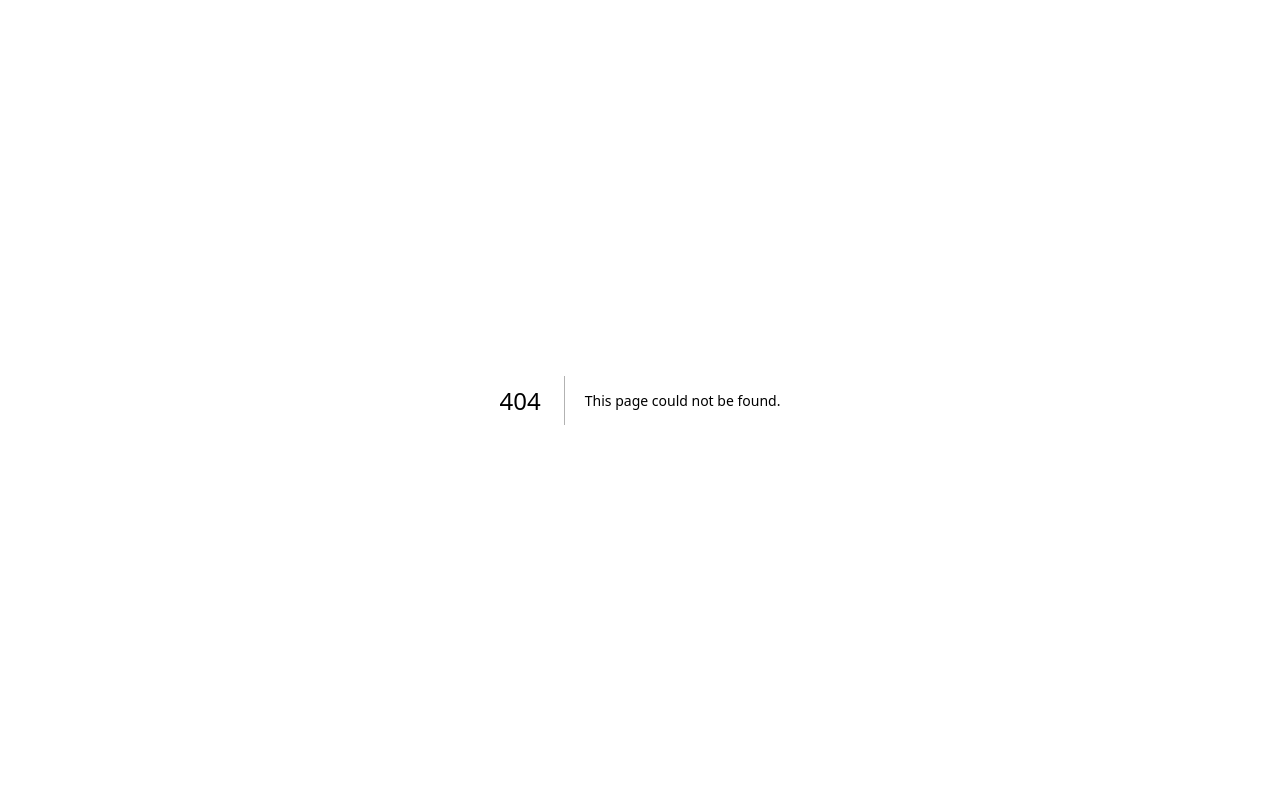
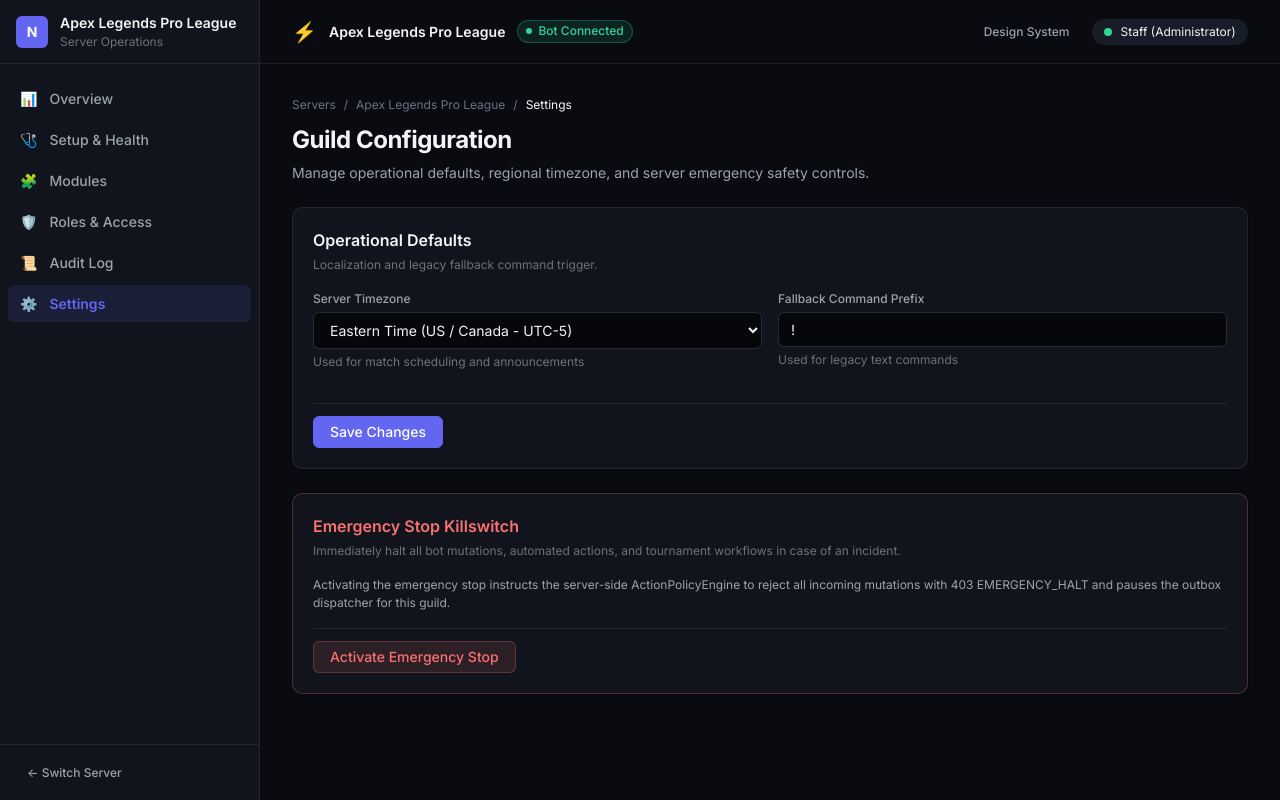
Before and after one commit to Gopal2006/gaming-discord-platform, a Next.js app in the folder apps/web/: page /guilds/1/settings in a window 1280 px wide. Before the commit this address had no page. Built offline with nearby package versions, Linux system fonts and the light colour scheme.

Commit message:
feat(web): implement guild settings page with emergency stop killswitch control

```diff
--- /dev/null
+++ b/apps/web/src/app/guilds/[guildId]/settings/page.tsx
@@ -0,0 +1,211 @@
+"use client";
+
+import React, { useState } from "react";
+import Link from "next/link";
+import { useParams } from "next/navigation";
+import {
+  Card,
+  CardHeader,
+  CardTitle,
+  CardDescription,
+  CardContent,
+  CardFooter,
+  Button,
+  Input,
+  Select,
+  FormGroup,
+  Alert,
+  Dialog,
+} from "@nexus/ui";
+import { MOCK_GUILDS } from "../../../../lib/api";
+
+export default function SettingsPage() {
+  const params = useParams();
+  const guildId = (params?.guildId as string) || "123456789012345678";
+  const guild = MOCK_GUILDS.find((g) => g.id === guildId) || MOCK_GUILDS[0];
+
+  const [timezone, setTimezone] = useState("America/New_York");
+  const [prefix, setPrefix] = useState("!");
+  const [saveSuccess, setSaveSuccess] = useState(false);
+  const [emergencyActive, setEmergencyActive] = useState(false);
+  const [emergencyModalOpen, setEmergencyModalOpen] = useState(false);
+
+  const handleSave = (e: React.FormEvent) => {
+    e.preventDefault();
+    setSaveSuccess(true);
+    setTimeout(() => setSaveSuccess(false), 3000);
+  };
+
+  const toggleEmergency = () => {
+    setEmergencyActive(!emergencyActive);
+    setEmergencyModalOpen(false);
+  };
+
+  return (
+    <div>
+      <div className="nexus-breadcrumbs">
+        <Link href="/">Servers</Link>
+        <span>/</span>
+        <span>{guild?.name}</span>
+        <span>/</span>
+        <span style={{ color: "var(--text-primary)" }}>Settings</span>
+      </div>
+
+      <div className="nexus-page-header">
+        <div>
+          <h1 className="nexus-page-title">Guild Configuration</h1>
+          <p className="nexus-page-desc">
+            Manage operational defaults, regional timezone, and server emergency
+            safety controls.
+          </p>
+        </div>
+      </div>
+
+      {saveSuccess && (
+        <Alert status="success" title="Settings Saved">
+          Guild operational settings updated successfully.
+        </Alert>
+      )}
+
+      {emergencyActive && (
+        <Alert status="danger" title="EMERGENCY LOCKDOWN ACTIVE">
+          All mutations, broadcasts, and automated worker jobs for this guild
+          are suspended.
+        </Alert>
+      )}
+
+      <div
+        style={{
+          display: "flex",
+          flexDirection: "column",
+          gap: "var(--space-6)",
+        }}
+      >
+        {/* Core Settings Form */}
+        <Card>
+          <form onSubmit={handleSave}>
+            <CardHeader>
+              <CardTitle>Operational Defaults</CardTitle>
+              <CardDescription>
+                Localization and legacy fallback command trigger.
+              </CardDescription>
+            </CardHeader>
+            <CardContent>
+              <div
+                className="nexus-grid nexus-grid--cols-2"
+                style={{ gap: "var(--space-4)" }}
+              >
+                <FormGroup
+                  label="Server Timezone"
+                  hint="Used for match scheduling and announcements"
+                >
+                  <Select
+                    value={timezone}
+                    onChange={(e) => setTimezone(e.target.value)}
+                  >
+                    <option value="America/New_York">
+                      Eastern Time (US / Canada - UTC-5)
+                    </option>
+                    <option value="America/Los_Angeles">
+                      Pacific Time (US / Canada - UTC-8)
+                    </option>
+                    <option value="Europe/London">London / GMT (UTC+0)</option>
+                    <option value="Europe/Berlin">
+                      Central European Time (UTC+1)
+                    </option>
+                    <option value="Asia/Tokyo">
+                      Japan Standard Time (UTC+9)
+                    </option>
+                  </Select>
+                </FormGroup>
+
+                <FormGroup
+                  label="Fallback Command Prefix"
+                  hint="Used for legacy text commands"
+                >
+                  <Input
+                    value={prefix}
+                    onChange={(e) => setPrefix(e.target.value)}
+                    maxLength={3}
+                  />
+                </FormGroup>
+              </div>
+            </CardContent>
+            <CardFooter>
+              <Button type="submit" variant="primary">
+                Save Changes
+              </Button>
+            </CardFooter>
+          </form>
+        </Card>
+
+        {/* Emergency Stop Safety Control */}
+        <Card style={{ borderColor: "var(--status-danger-border)" }}>
+          <CardHeader>
+            <CardTitle style={{ color: "var(--status-danger)" }}>
+              Emergency Stop Killswitch
+            </CardTitle>
+            <CardDescription>
+              Immediately halt all bot mutations, automated actions, and
+              tournament workflows in case of an incident.
+            </CardDescription>
+          </CardHeader>
+          <CardContent>
+            <p
+              style={{
+                margin: 0,
+                fontSize: "var(--text-xs)",
+                color: "var(--text-secondary)",
+              }}
+            >
+              Activating the emergency stop instructs the server-side
+              ActionPolicyEngine to reject all incoming mutations with 403
+              EMERGENCY_HALT and pauses the outbox dispatcher for this guild.
+            </p>
+          </CardContent>
+          <CardFooter>
+            <Button
+              variant="danger"
+              onClick={() => setEmergencyModalOpen(true)}
+            >
+              {emergencyActive
+                ? "Deactivate Emergency Stop"
+                : "Activate Emergency Stop"}
+            </Button>
+          </CardFooter>
+        </Card>
+      </div>
+
+      {/* Confirmation Modal */}
+      <Dialog
+        isOpen={emergencyModalOpen}
+        onClose={() => setEmergencyModalOpen(false)}
+        title={
+          emergencyActive
+            ? "Resume Normal Operations?"
+            : "ACTIVATE EMERGENCY LOCKDOWN?"
+        }
+        description="Requires server owner authorization."
+        footer={
+          <>
+            <Button
+              variant="ghost"
+              onClick={() => setEmergencyModalOpen(false)}
+            >
+              Cancel
+            </Button>
+            <Button variant="danger" onClick={toggleEmergency}>
+              {emergencyActive ? "Resume Operations" : "Confirm Lockdown"}
+            </Button>
+          </>
+        }
+      >
+        <p style={{ margin: 0, fontSize: "var(--text-sm)" }}>
+          {emergencyActive
+            ? "Are you sure you want to lift the emergency stop? Workers and bot mutations will resume processing queued jobs."
+            : "Are you sure you want to trigger emergency lockdown? All automated tournaments, bot purge actions, and announcements will immediately halt."}
+        </p>
+      </Dialog>
+    </div>
+  );
+}
```
